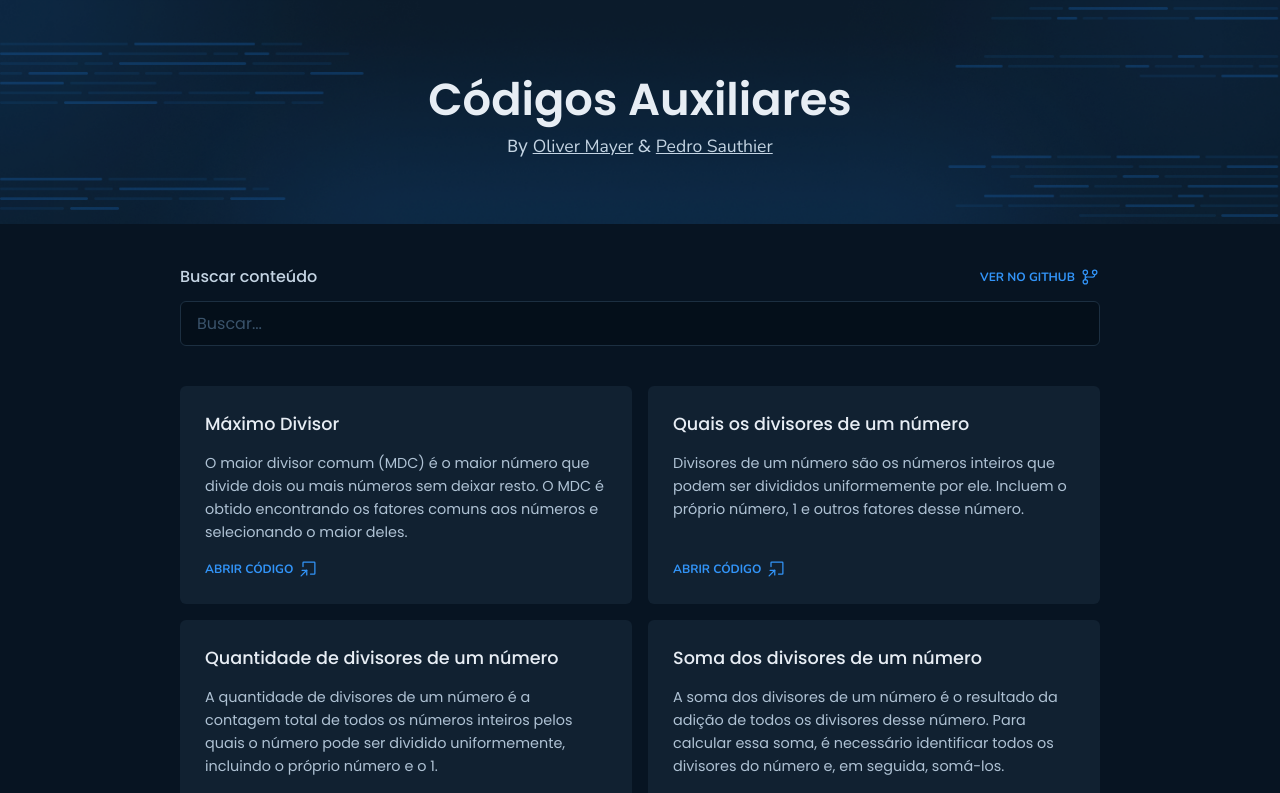
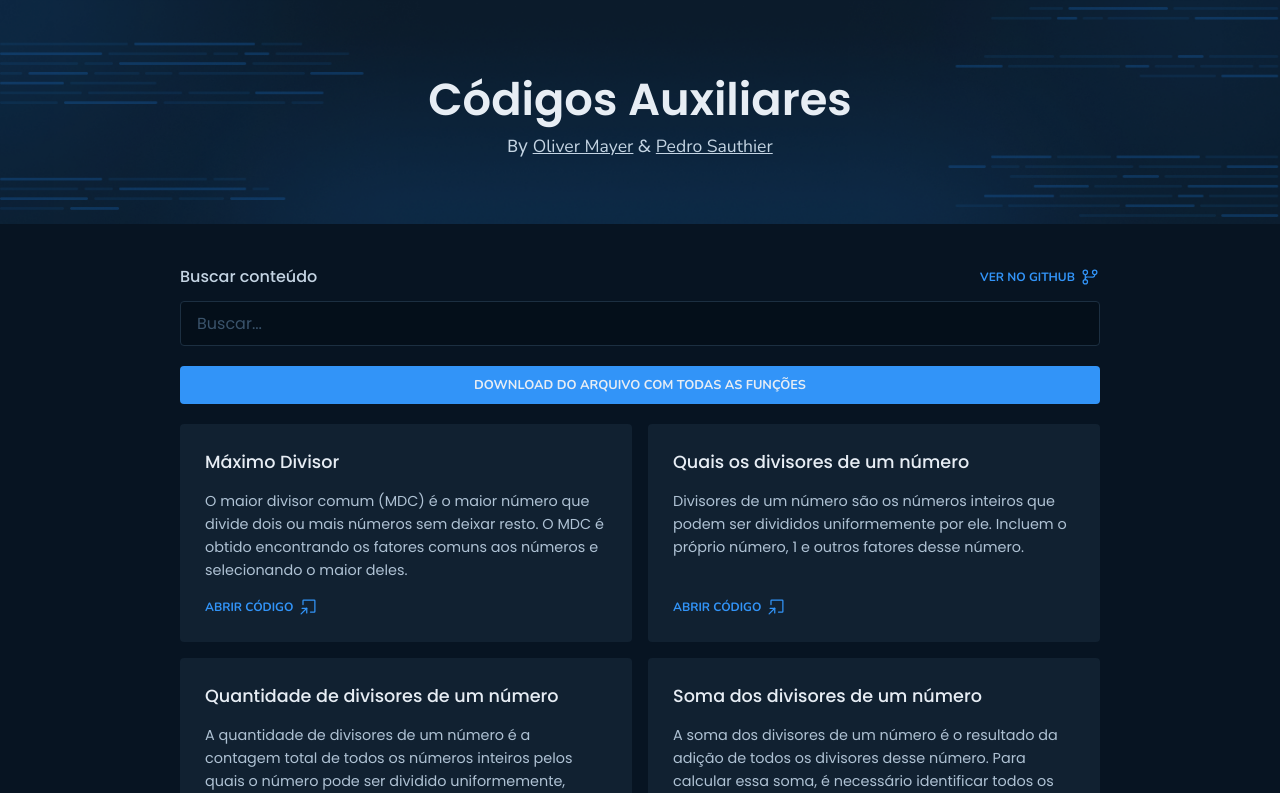
Before and after one commit to oliver-zyn/auxiliary-codes, a React (Vite) app: page / in a window 1280 px wide. Shown: the top 793 px of the page. Built offline with nearby package versions, Linux system fonts and the light colour scheme.

Commit message:
botao de download do arquivo tudo.h

```diff
--- a/package.json
+++ b/package.json
@@ -10,6 +10,7 @@
     "preview": "vite preview"
   },
   "dependencies": {
+    "file-saver": "^2.0.5",
     "phosphor-react": "^1.4.1",
     "react": "^18.2.0",
     "react-dom": "^18.2.0",
@@ -19,6 +20,7 @@
     "styled-components": "^5.3.11"
   },
   "devDependencies": {
+    "@types/file-saver": "^2.0.5",
     "@types/react": "^18.0.37",
     "@types/react-dom": "^18.0.11",
     "@types/react-syntax-highlighter": "^15.5.7",
--- a/src/components/Card/styles.ts
+++ b/src/components/Card/styles.ts
@@ -3,7 +3,7 @@ import styled from "styled-components";
 export const ContainerCard = styled.article`
 
     background: var(--base-card);
-    border-radius: 6px;
+    border-radius: 4px;
     padding: 25px;
     opacity: 0;
     display: flex;
--- a/src/components/Cards/styles.ts
+++ b/src/components/Cards/styles.ts
@@ -5,6 +5,6 @@ export const ContainerCards = styled.section`
     display: grid;
     gap: 1rem;
     grid-template-columns: repeat(auto-fit, minmax(300px, 1fr));
-    padding: 40px 0;
+    padding: 20px 0;
 
 `
--- a/src/components/CodeSnippet/index.tsx
+++ b/src/components/CodeSnippet/index.tsx
@@ -32,4 +32,4 @@ export function CodeSnippet ({ code }: CodeSnippetProps) {
       </button>
     </ContainerCodeSnippet>
   );
-};
+}
--- a/src/components/CodeSnippet/styles.ts
+++ b/src/components/CodeSnippet/styles.ts
@@ -4,12 +4,12 @@ export const ContainerCodeSnippet = styled.aside`
 
     font-family: monospace;
     margin-top: 20px;
-    border-radius: 6px;
+    border-radius: 4px;
     position: relative;
 
     > pre {
       background: var(--base-card) !important;
-      border-radius: 6px;
+      border-radius: 4px;
       padding: 0 2rem !important;
     }
 
@@ -17,7 +17,7 @@ export const ContainerCodeSnippet = styled.aside`
         position: absolute;
         top: 25px;
         right: 25px;
-        background: transparent;
+        background: var(--base-card);
         outline: none;
         border: 0;
         color: var(--base-title);
@@ -29,11 +29,11 @@ export const ContainerCodeSnippet = styled.aside`
         font-size: 0.75rem;
         font-weight: 700;
         font-family: 'Nunito', sans-serif;
-        transition: filter .3s;
+        transition: color .3s;
     }
 
     button:hover {
-      filter: brightness(1.3);
+      color: var(--base-title);
     }
 
 `
--- /dev/null
+++ b/src/components/DownloadCard/index.tsx
@@ -0,0 +1,30 @@
+import { ContainerDownloadCard } from "./styles";
+
+import { saveAs } from 'file-saver';
+import { cardData } from '../../utils/cardData'
+
+export function DownloadCard() {
+
+    const handleDownloadArchiveC = () => {
+        let content = ""
+
+        try {
+
+          for(let i = 0; i < cardData.length; i++) {
+            content += `${cardData[i].code}`
+          }
+
+          const blob = new Blob([content], { type: 'text/plain;charset=utf-8' });
+          saveAs(blob, 'tudo.h');
+
+        } catch (err) {
+          alert(`Ocorreu um erro ao gerar o arquivo: ${err}`)
+        }
+    }
+
+    return (
+       <ContainerDownloadCard onClick={handleDownloadArchiveC}>
+            DOWNLOAD DO ARQUIVO COM TODAS AS FUNÇÕES
+       </ContainerDownloadCard>
+    )
+}
--- /dev/null
+++ b/src/components/DownloadCard/styles.ts
@@ -0,0 +1,27 @@
+import styled from "styled-components";
+
+export const ContainerDownloadCard = styled.button`
+
+    width: 100%;
+    background: var(--brand-blue);
+    margin-top: 20px;
+    padding: 10px 0;
+    border-radius: 4px;
+    cursor: pointer;
+    border: 0;
+    outline: none;
+    color: var(--base-title);
+    font-family: 'Nunito', sans-serif;
+    font-weight: 700;
+    font-size: 0.8rem;
+    transition: filter .2s;
+
+    :hover {
+      filter: brightness(1.2);
+    }
+
+    :active {
+        filter: brightness(1);
+    }
+
+`
--- a/src/components/LinkButton/styles.ts
+++ b/src/components/LinkButton/styles.ts
@@ -13,6 +13,7 @@ export const ContainerLinkButton = styled.div`
 
     :hover {
         text-decoration: underline;
+        text-decoration-color: var(--brand-blue);
     }
 
 `
--- a/src/components/OpenCardHeader/styles.ts
+++ b/src/components/OpenCardHeader/styles.ts
@@ -4,7 +4,7 @@ export const ContainerOpenCardHeader = styled.header`
 
     background: var(--base-card);
     margin-top: 40px;
-    border-radius: 6px;
+    border-radius: 4px;
     padding: 25px;
 
     div {
--- a/src/components/SearchBar/styles.ts
+++ b/src/components/SearchBar/styles.ts
@@ -22,7 +22,7 @@ export const ContainerSearchBar = styled.section`
         border: 1px solid var(--base-border);
         outline: none;
         background: var(--base-input);
-        border-radius: 6px;
+        border-radius: 4px;
         padding: 9px 16px;
         color: var(--base-subtitle);
     }
--- a/src/pages/Home/index.tsx
+++ b/src/pages/Home/index.tsx
@@ -1,12 +1,14 @@
 import { useState } from "react";
 import { Cards } from "../../components/Cards";
 import { SearchBar } from "../../components/SearchBar";
+import { DownloadCard } from "../../components/DownloadCard";
 
 export function Home() {
     const [searchTerm, setSearchTerm] = useState('');
     return (
         <>
             <SearchBar setSearchTerm={setSearchTerm} />
+            <DownloadCard />
             <Cards searchTerm={searchTerm} />
         </>
     )
--- a/src/styles/global.ts
+++ b/src/styles/global.ts
@@ -38,7 +38,7 @@ export const GlobalStyle = createGlobalStyle`
 
     body::-webkit-scrollbar-thumb {
         background-color: var(--base-title);
-        border-radius: 6px;
+        border-radius: 4px;
     }
 
     a {
```
Also changed, not shown: 1 other file (tests, documents, lock files or other folders).
